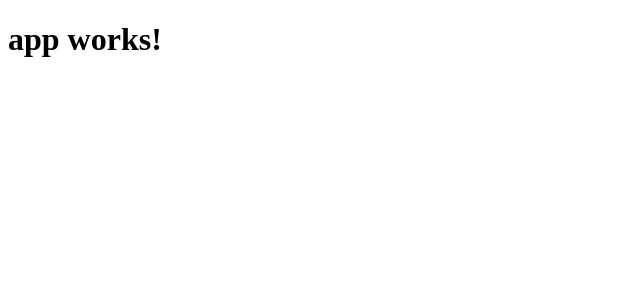
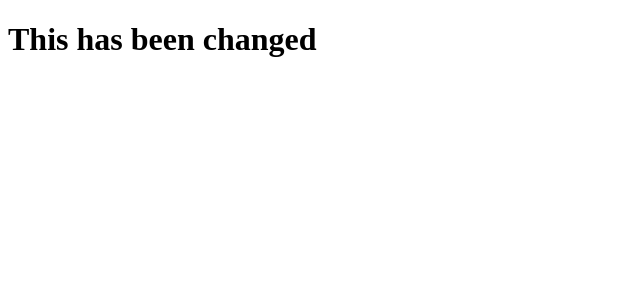
Before and after one commit to JDDeveloping/Bacheloropgave, an Angular app: page / in a window 1280 px wide. Shown: the top 300 px of the page, without its empty margins (0-640 px from the left). Built offline with nearby package versions, Linux system fonts and the light colour scheme.

Commit message:
Changed a little

```diff
--- a/src/app/app.component.ts
+++ b/src/app/app.component.ts
@@ -6,5 +6,5 @@ import { Component } from '@angular/core';
   styleUrls: ['./app.component.css']
 })
 export class AppComponent {
-  title = 'app works!';
+  title = 'This has been changed';
 }
```
